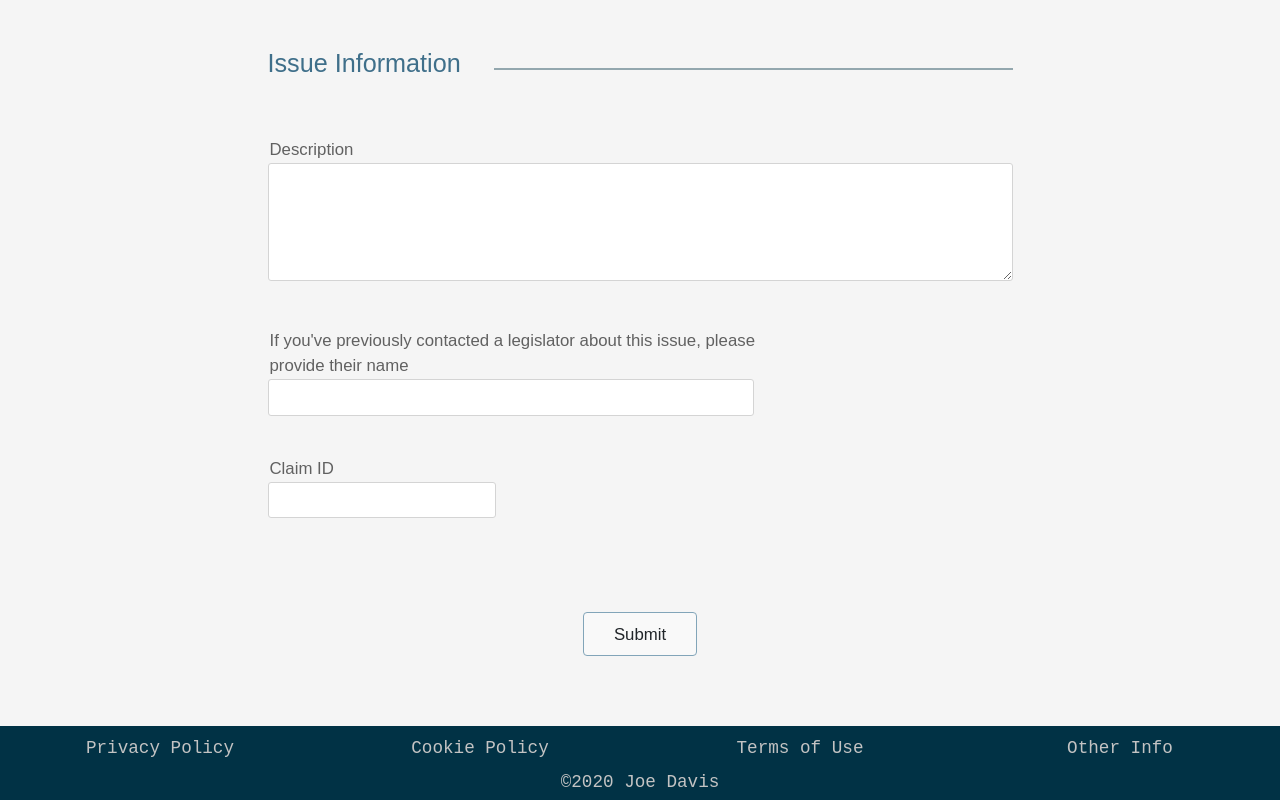
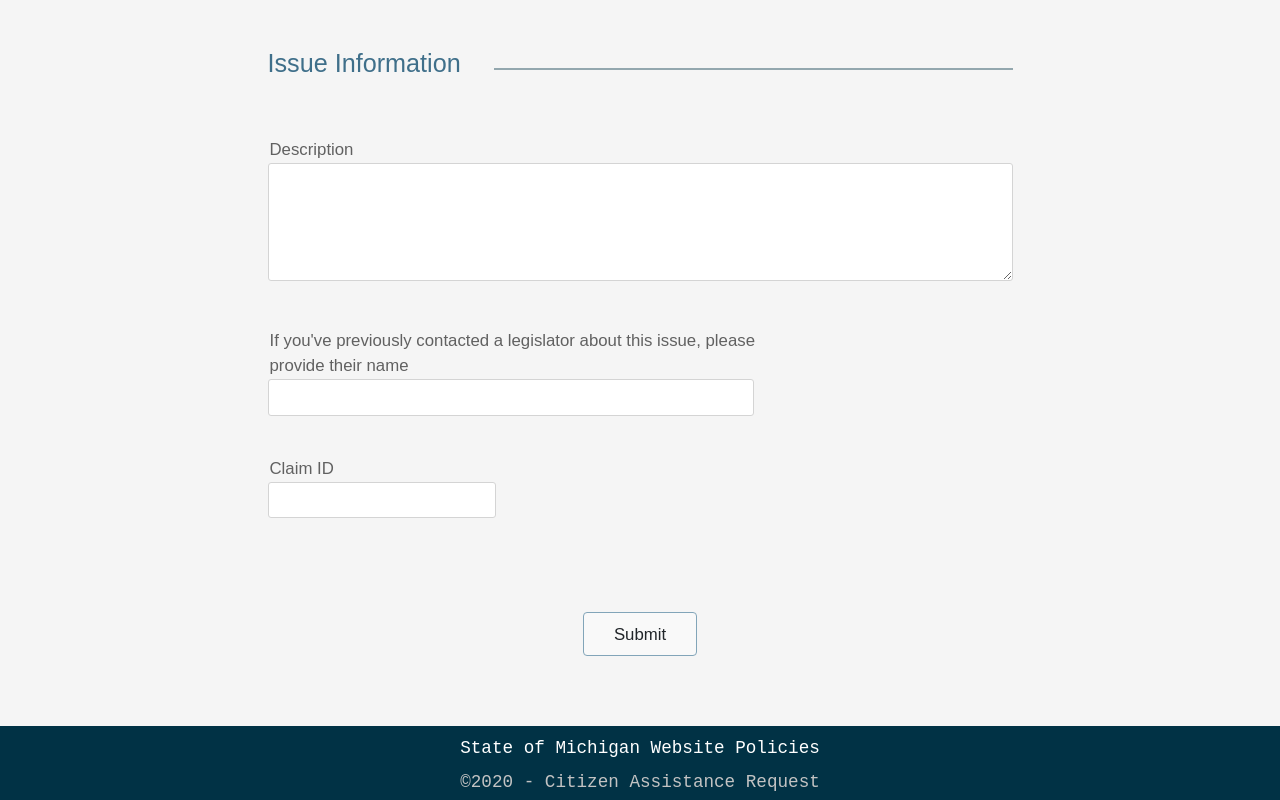
Before and after one commit to JoeDBNS/gov-self-help, a website: page other-help.html in a window 1280 px wide. Shown: the part 1226-2026 px from the top of the page. Drawn offline with nearby package versions, Linux system fonts and the light colour scheme.

Commit message:
Update footers

```diff
--- a/other-help.html
+++ b/other-help.html
@@ -212,12 +212,11 @@
             </div>
 
             <div class="footer-bottom row">
-                <div class="col-12 col-md bottom-link">Privacy Policy</div>
-                <div class="col-12 col-md bottom-link">Cookie Policy</div>
-                <div class="col-12 col-md bottom-link">Terms of Use</div>
-                <div class="col-12 col-md bottom-link">Other Info</div>
+                <div class="col-12 col-md bottom-link">
+                    <a href="https://www.michigan.gov/som/0,4669,7-192--281460--,00.html">State of Michigan Website Policies</a>
+                </div>
 
-                <div class="col-12 bottom-copyright">&copy;2020 Joe Davis</div>
+                <div class="col-12 bottom-copyright">&copy;2020 - Citizen Assistance Request</div>
             </div>
         </div>
     </footer>
```
Also changed, not shown: index.html (+1 -1 lines).
